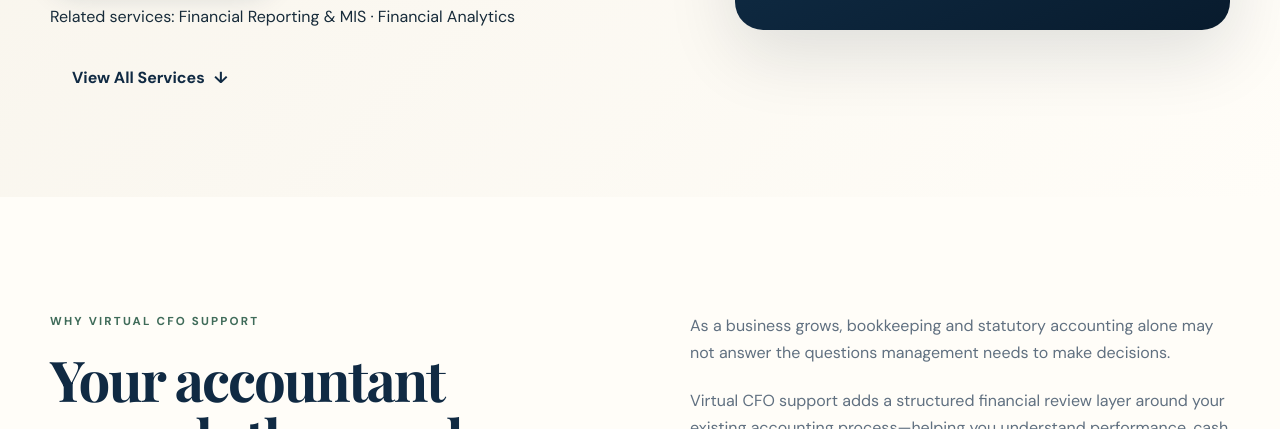
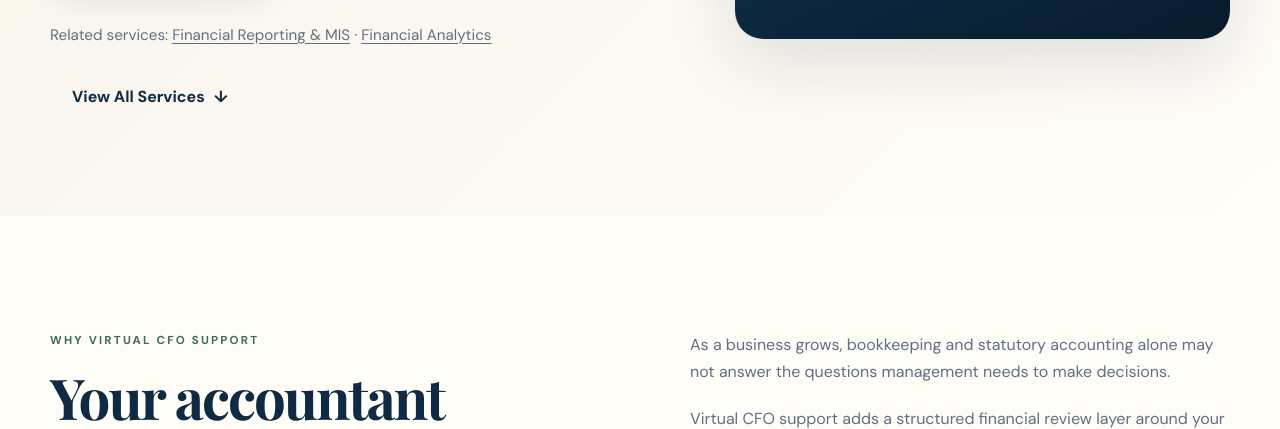
Before and after one commit to ansari-DigitalSolutions/ansari-digital-solutions-website, a plain HTML site: page services/virtual-cfo/index.html in a window 1280 px wide. Shown: the part 671-1100 px from the top of the page. Drawn offline with nearby package versions, Linux system fonts and the light colour scheme.

Commit message:
Style contextual service links

```diff
--- a/style.css
+++ b/style.css
@@ -436,3 +436,21 @@ em { color: var(--saffron); font-style: normal; }
     .service-feature-grid { grid-template-columns: 1fr; }
     .service-cta { padding: 34px 25px; }
 }
+
+
+/* Contextual service links */
+.service-related {
+    margin-top: 1.25rem;
+    color: var(--muted, #5d6570);
+    font-size: 0.95rem;
+}
+
+.service-related a {
+    color: inherit;
+    text-decoration: underline;
+    text-underline-offset: 3px;
+}
+
+.service-related a:hover {
+    color: var(--navy, #15263a);
+}
```
